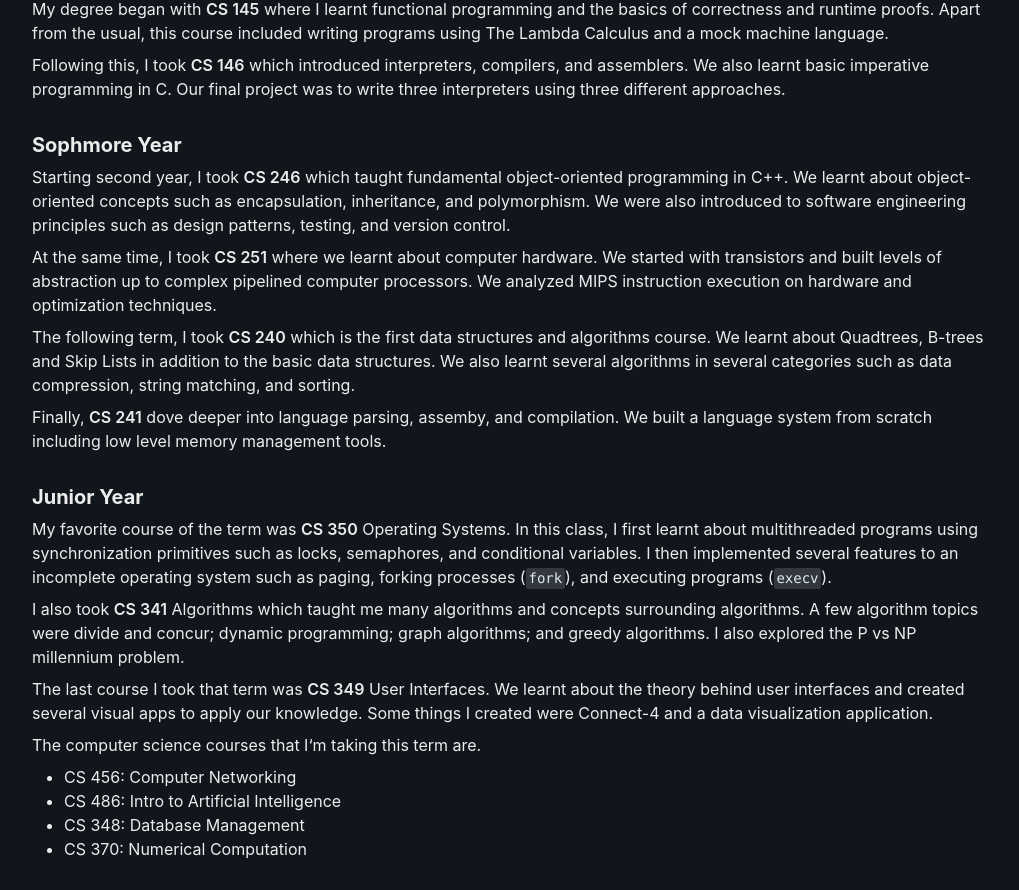
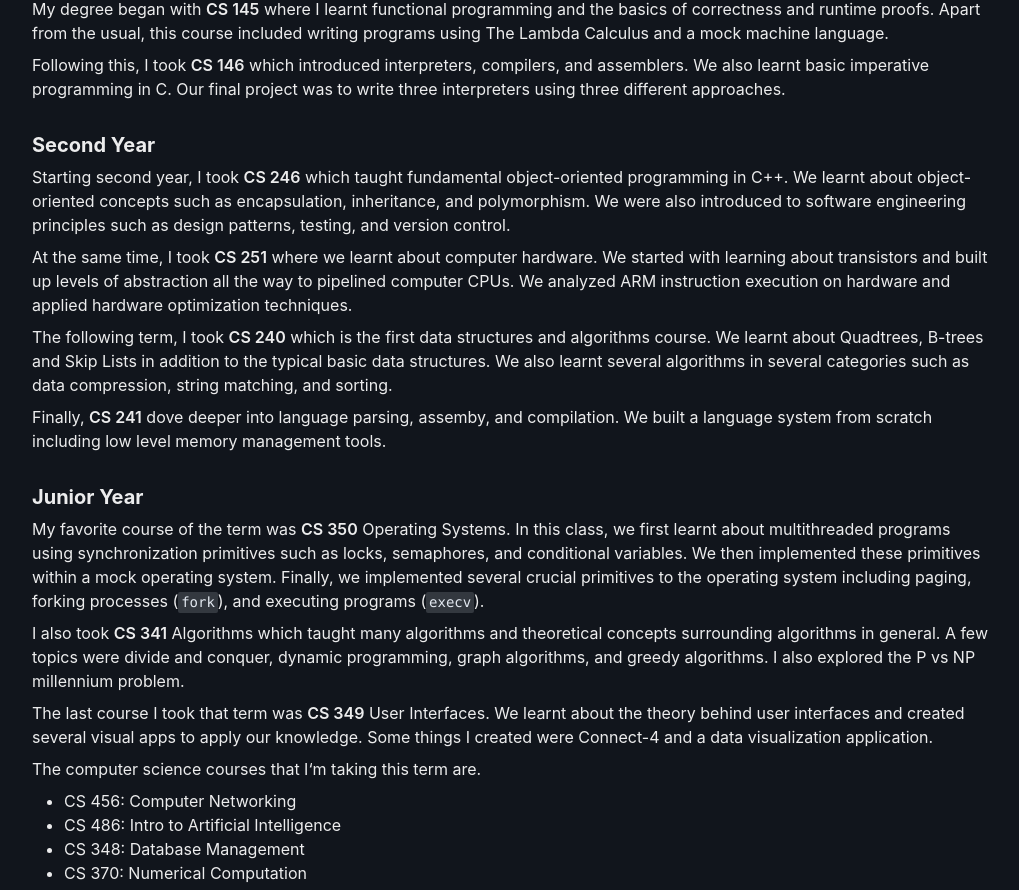
Before and after one commit to tansonlee/personal-website-v2, a Next.js app: page /about/university-of-waterloo in a window 1280 px wide. Shown: the part 670-1560 px from the top of the page, without its empty margins (128-1147 px from the left). Built offline with nearby package versions, Linux system fonts and the light colour scheme.

Commit message:
✅ improved about section wording

```diff
--- a/pages/about/university-of-waterloo.tsx
+++ b/pages/about/university-of-waterloo.tsx
@@ -24,11 +24,12 @@ const UniversityOfWaterloo = () => {
 					I&lsquo;m a third year Computer Science student at the University of Waterloo. I
 					learn fundamental concepts in school and practice applying them through my
 					internships. Learn more about my experience at{' '}
-					<Link href='/about/paper'>Paper.xyz</Link> and{' '}
+					<Link href='/about/global-illumination'>Global Illumination</Link>,{' '}
+					<Link href='/about/paper'>Paper.xyz</Link>, and{' '}
 					<Link href='/about/dreamschools'>Dreamschools</Link>.
 				</Text>
 				<Stack>
-					<Heading size='md'>Freshman Year</Heading>
+					<Heading size='md'>First Year</Heading>
 					<Text>
 						My degree began with{' '}
 						<Text as='span' fontWeight='semibold'>
@@ -49,7 +50,7 @@ const UniversityOfWaterloo = () => {
 					</Text>
 				</Stack>
 				<Stack>
-					<Heading size='md'>Sophmore Year</Heading>
+					<Heading size='md'>Second Year</Heading>
 					<Text>
 						Starting second year, I took{' '}
 						<Text as='span' fontWeight='semibold'>
@@ -65,9 +66,10 @@ const UniversityOfWaterloo = () => {
 						<Text as='span' fontWeight='semibold'>
 							CS 251
 						</Text>{' '}
-						where we learnt about computer hardware. We started with transistors and
-						built levels of abstraction up to complex pipelined computer processors. We
-						analyzed MIPS instruction execution on hardware and optimization techniques.
+						where we learnt about computer hardware. We started with learning about
+						transistors and built up levels of abstraction all the way to pipelined
+						computer CPUs. We analyzed ARM instruction execution on hardware and applied
+						hardware optimization techniques.
 					</Text>
 					<Text>
 						The following term, I took{' '}
@@ -75,9 +77,9 @@ const UniversityOfWaterloo = () => {
 							CS 240
 						</Text>{' '}
 						which is the first data structures and algorithms course. We learnt about
-						Quadtrees, B-trees and Skip Lists in addition to the basic data structures.
-						We also learnt several algorithms in several categories such as data
-						compression, string matching, and sorting.
+						Quadtrees, B-trees and Skip Lists in addition to the typical basic data
+						structures. We also learnt several algorithms in several categories such as
+						data compression, string matching, and sorting.
 					</Text>
 					<Text>
 						Finally,{' '}
@@ -95,10 +97,11 @@ const UniversityOfWaterloo = () => {
 						<Text as='span' fontWeight='semibold'>
 							CS 350
 						</Text>{' '}
-						Operating Systems. In this class, I first learnt about multithreaded
+						Operating Systems. In this class, we first learnt about multithreaded
 						programs using synchronization primitives such as locks, semaphores, and
-						conditional variables. I then implemented several features to an incomplete
-						operating system such as paging, forking processes (<Code>fork</Code>
+						conditional variables. We then implemented these primitives within a mock
+						operating system. Finally, we implemented several crucial primitives to the
+						operating system including paging, forking processes (<Code>fork</Code>
 						), and executing programs (<Code>execv</Code>
 						).
 					</Text>
@@ -107,9 +110,9 @@ const UniversityOfWaterloo = () => {
 						<Text as='span' fontWeight='semibold'>
 							CS 341
 						</Text>{' '}
-						Algorithms which taught me many algorithms and concepts surrounding
-						algorithms. A few algorithm topics were divide and concur; dynamic
-						programming; graph algorithms; and greedy algorithms. I also explored the P
+						Algorithms which taught many algorithms and theoretical concepts surrounding
+						algorithms in general. A few topics were divide and conquer, dynamic
+						programming, graph algorithms, and greedy algorithms. I also explored the P
 						vs NP millennium problem.
 					</Text>
 					<Text>
```
Also changed, not shown: components/about.tsx (+9 -8 lines).
